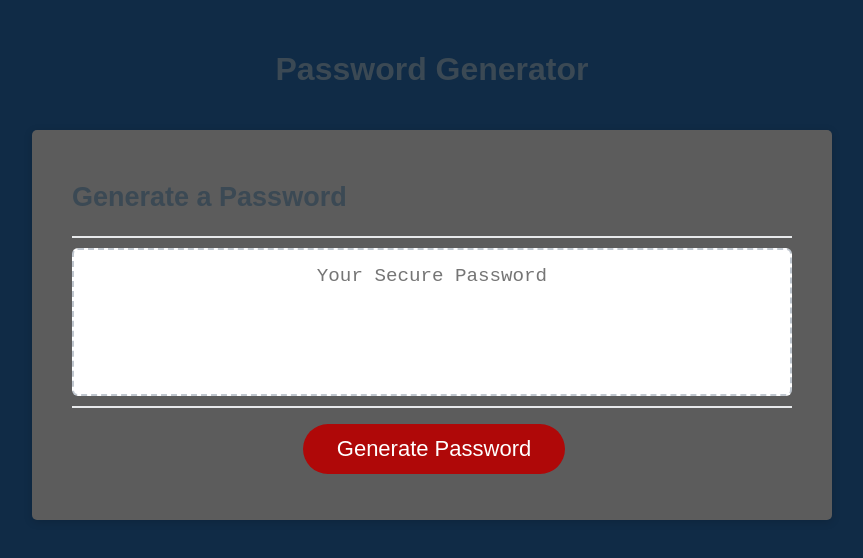
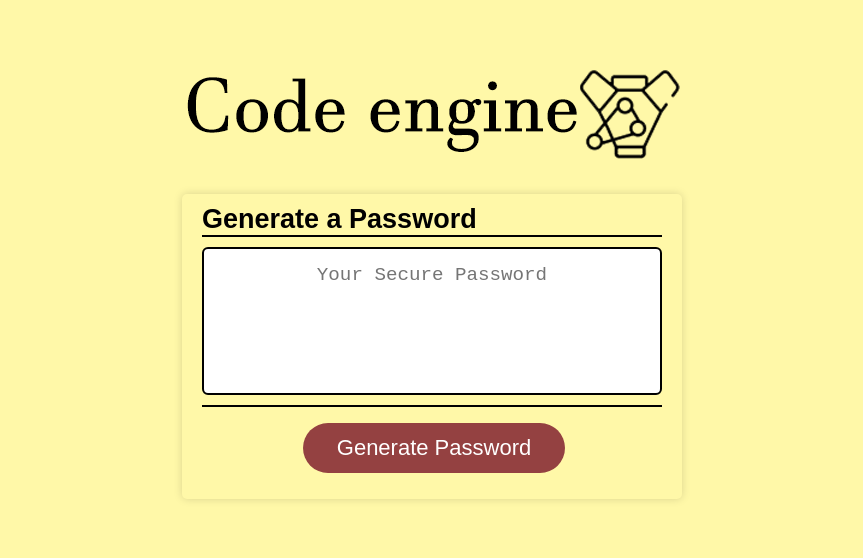
Before and after one commit to jkhauth/code-engine, a plain HTML site: page index.html in a window 1280 px wide. Shown: the whole page, without its empty margins (208-1071 px from the left). Drawn offline with Linux system fonts and the light colour scheme.

Commit message:
styles and logo added

```diff
--- a/index.html
+++ b/index.html
@@ -4,13 +4,13 @@
     <meta charset="UTF-8" />
     <meta name="viewport" content="width=device-width, initial-scale=1.0" />
     <meta http-equiv="X-UA-Compatible" content="ie=edge" />
-    <title>Password Generator</title>
+    <title>Code Engine</title>
     <link rel="stylesheet" href="style.css" />
   </head>
   <body>
     <div class="wrapper">
       <header>
-        <h1>Password Generator</h1>
+        <img src="code-engine-main.png" alt ="logo">
       </header>
       <div class="card">
         <div class="card-header">
--- a/style.css
+++ b/style.css
@@ -14,7 +14,7 @@ body,
 
 body {
   font-family: sans-serif;
-  background-color: #102b46;
+  background-color: #fff8a8;
 }
 
 .wrapper {
@@ -25,28 +25,37 @@ body {
 
 header {
   text-align: center;
-  padding: 20px;
+  padding: 10px;
   padding-top: 0px;
   color: hsl(206, 17%, 28%);
 }
 
+
+
+h2 {
+  margin: 0;
+  color: #000
+
+}
+
+
 .card {
-  background-color: #5c5c5c;
+  background-color: #fff8a8;
   border-radius: 5px;
   border-width: 1px;
-  box-shadow: rgba(0, 0, 0, 0.15) 0px 2px 8px 0px;
+  box-shadow: rgba(0, 0, 0, 0.15) 0px 0px 8px 0px;
   color: hsl(206, 17%, 28%);
   font-size: 18px;
   margin: 0 auto;
-  max-width: 800px;
-  padding: 30px 40px;
+  max-width: 500px;
+  padding: 10px 20px;
 }
 
 .card-header::after {
   content: " ";
   display: block;
   width: 100%;
-  background: #e7e9eb;
+  background: #000;
   height: 2px;
 }
 
@@ -62,7 +71,7 @@ header {
   content: " ";
   display: block;
   width: 100%;
-  background: #e7e9eb;
+  background: #000;
   height: 2px;
 }
 
@@ -74,7 +83,7 @@ header {
 
 .btn {
   border: none;
-  background-color: hsl(360, 91%, 36%);
+  background-color: rgb(148, 65, 65);
   border-radius: 25px;
   box-shadow: rgba(0, 0, 0, 0.1) 0px 1px 6px 0px rgba(0, 0, 0, 0.2) 0px 1px 1px
     0px;
@@ -112,7 +121,7 @@ button[disabled] {
   text-align: center;
   margin-top: 10px;
   margin-bottom: 10px;
-  border: 2px dashed #c0c7cf;
+  border: 2px double #000;
   border-radius: 6px;
   resize: none;
   overflow: hidden;
```
Also changed, not shown: code-engine-main.png (added).
